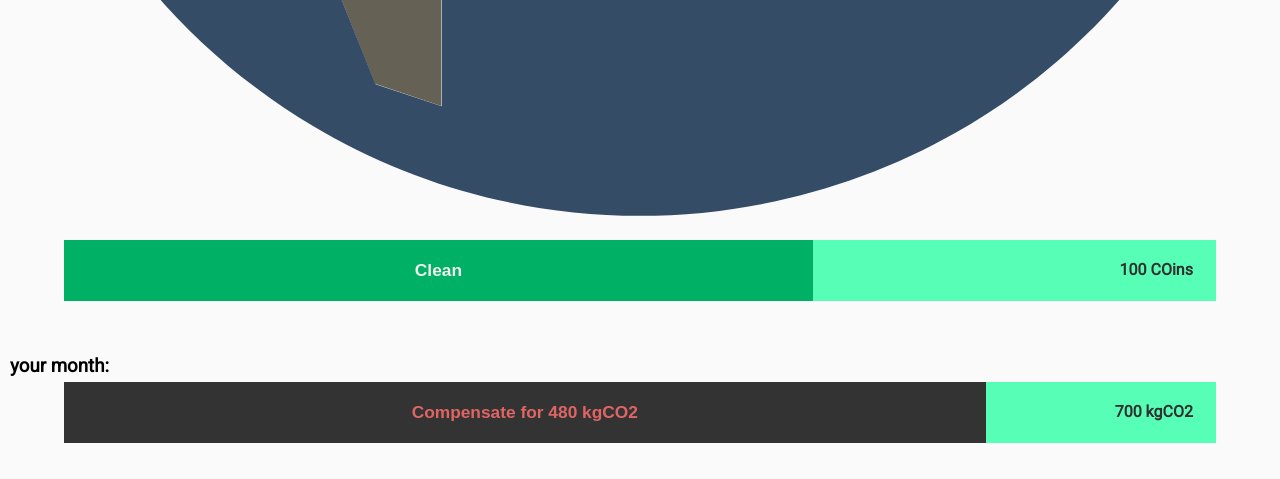
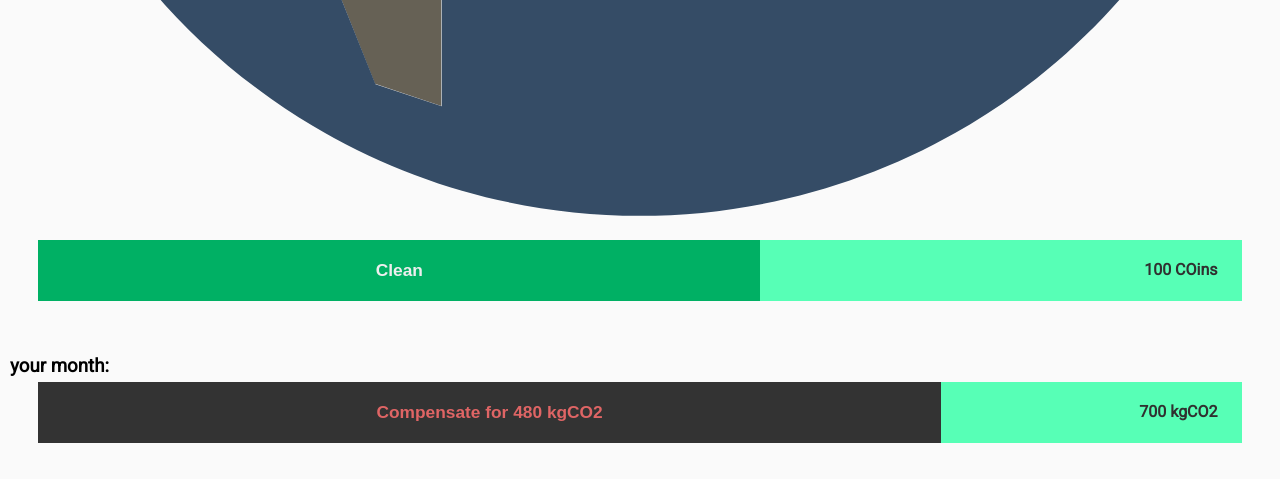
Before and after one commit to manoletre/sciencehackbest, a Node server app: page / in a window 1280 px wide. Shown: the part 1138-1617 px from the top of the page. Run offline with Node 20, Linux system fonts and the light colour scheme.

Commit message:
style updated

```diff
--- a/public/css/style.css
+++ b/public/css/style.css
@@ -41,7 +41,7 @@
   }
 
   div#clean, #co2emissions{
-    width: 90%;
+    width: 94%;
     background-color: #57ffb6;
     margin: 0 auto;
     font-family: 'Roboto';
@@ -50,7 +50,7 @@
   button {
     background-color: #00b064;
     border-style: none;
-    width: 65%;
+    width: 60%;
     padding: 20px 0;
     color: #eee;
     font-size: 13pt;
@@ -59,7 +59,7 @@
   #co2emissions button {
     background-color: #333333;
     color: #df6565;
-    width: 80%;
+    width: 75%;
   }
 
   #note {
@@ -70,8 +70,8 @@
   }
 
   #letstrack {
-      margin-left: 5%;
-      width: 90%;
+      margin-left: 3%;
+      width: 94%;
   }
 
   #coins_amount {
```
